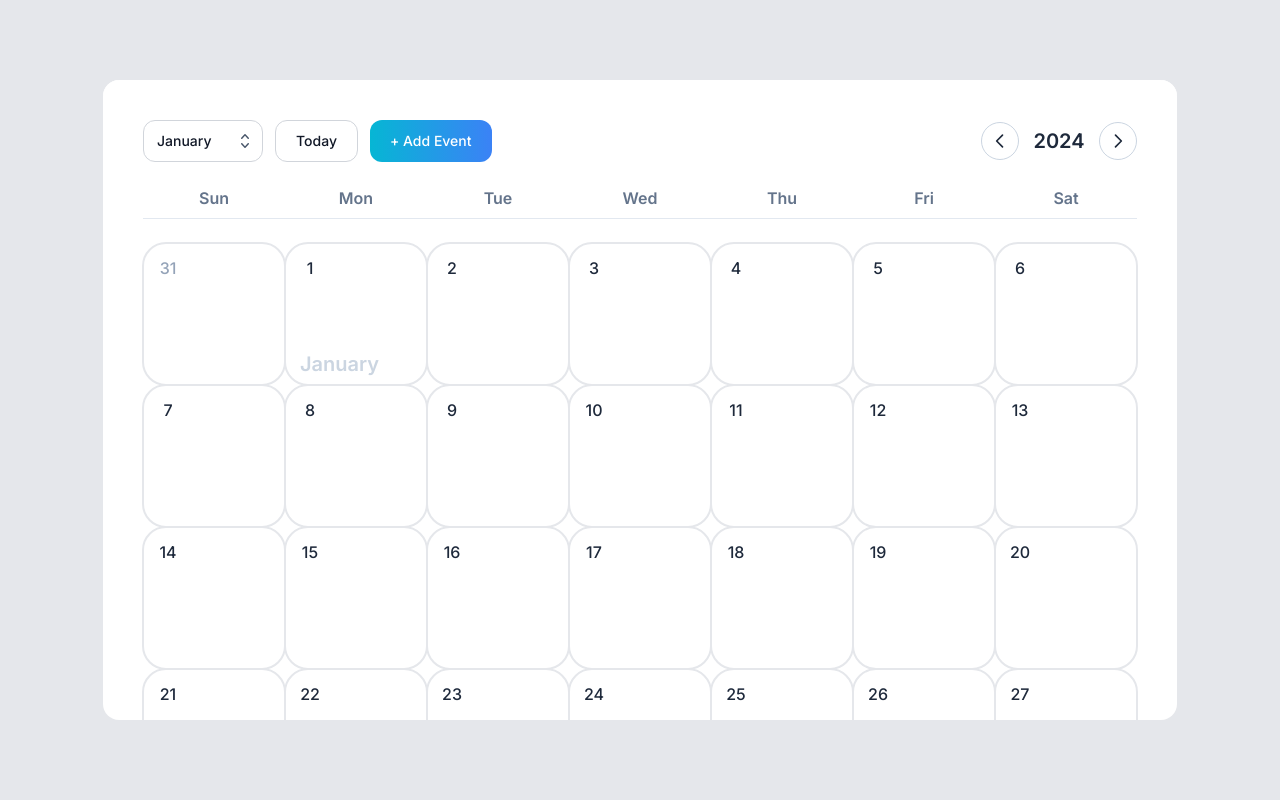
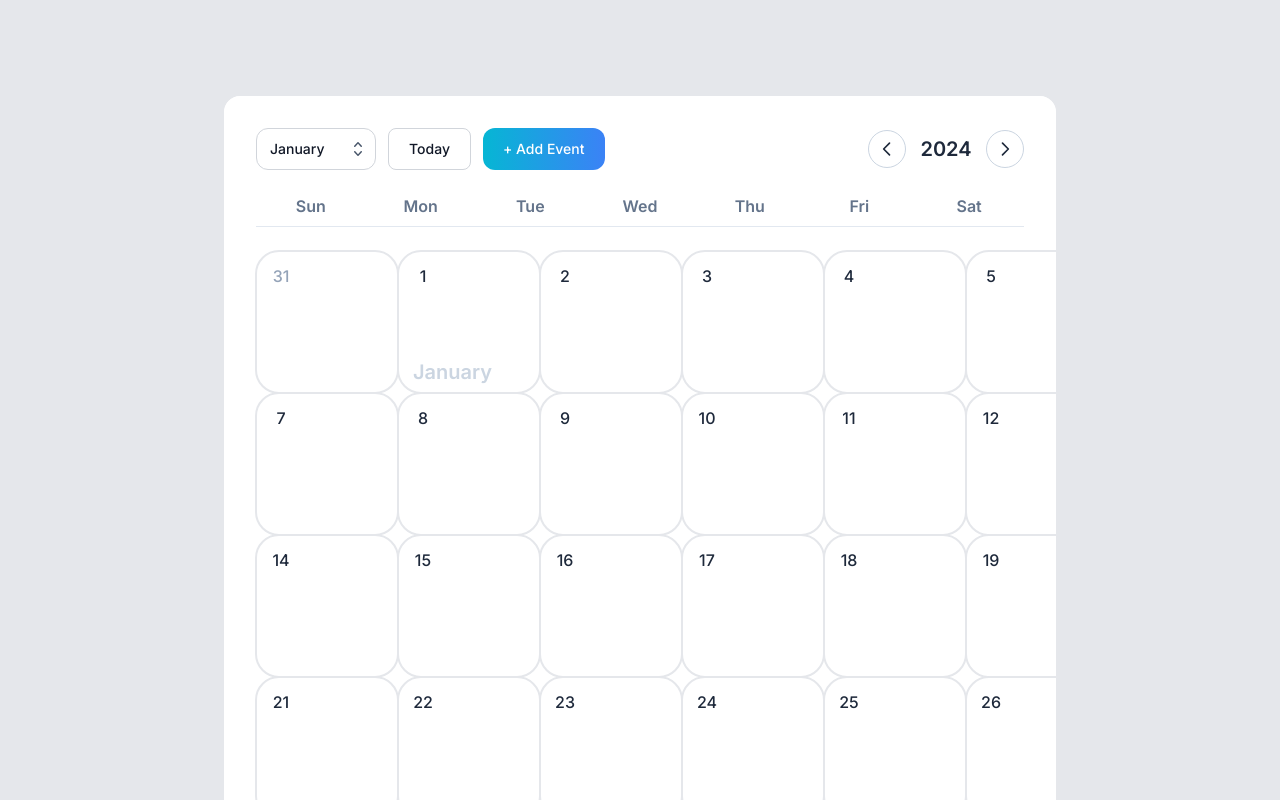
Before and after one commit to farzany/continuous-calendar, a Next.js app: page / in a window 1280 px wide. Built offline with nearby package versions, Linux system fonts and the light colour scheme.

Commit message:
Improved calendar semantics (displayed as weeks of 7 days) and styling

```diff
--- a/app/globals.css
+++ b/app/globals.css
@@ -13,3 +13,15 @@ select {
   text-indent: 1px;
   text-overflow: '';
 }
+
+@layer utilities {
+  /* Hide scrollbar for Chrome, Safari and Opera */
+  .no-scrollbar::-webkit-scrollbar {
+    display: none;
+  }
+  /* Hide scrollbar for IE, Edge and Firefox */
+  .no-scrollbar {
+    -ms-overflow-style: none;  /* IE and Edge */
+    scrollbar-width: none;  /* Firefox */
+  }
+}
--- a/components/ContinuousCalendar.tsx
+++ b/components/ContinuousCalendar.tsx
@@ -6,11 +6,10 @@ const daysOfWeek = ['Sun', 'Mon', 'Tue', 'Wed', 'Thu', 'Fri', 'Sat'];
 const monthNames = ['January', 'February', 'March', 'April', 'May', 'June', 'July', 'August', 'September', 'October', 'November', 'December'];
 
 interface ContinuousCalendarProps {
-  fullHeight?: boolean,
   onClick?: (_day:number, _month: number, _year: number) => void;
 }
 
-export const ContinuousCalendar: React.FC<ContinuousCalendarProps> = ({ fullHeight = false, onClick }) => {
+export const ContinuousCalendar: React.FC<ContinuousCalendarProps> = ({ onClick }) => {
   const today = new Date();
   const dayRefs = useRef<(HTMLDivElement | null)[]>([]);
   const [year, setYear] = useState<number>(new Date().getFullYear());
@@ -73,14 +72,15 @@ export const ContinuousCalendar: React.FC<ContinuousCalendarProps> = ({ fullHeig
   }
 
   const generateCalendar = useMemo(() => {
-    const daysOfYear = (): { month: number; day: number }[] => {
-      const daysOfYear = [];
+    const today = new Date();
 
+    const daysInYear = (): { month: number; day: number }[] => {
+      const daysInYear = [];
       const startDayOfWeek = new Date(year, 0, 1).getDay();
 
       if (startDayOfWeek < 6) {
         for (let i = 0; i < startDayOfWeek; i++) {
-          daysOfYear.push({ month: -1, day: 32 - startDayOfWeek + i });
+          daysInYear.push({ month: -1, day: 32 - startDayOfWeek + i });
         }
       }
 
@@ -88,16 +88,32 @@ export const ContinuousCalendar: React.FC<ContinuousCalendarProps> = ({ fullHeig
         const daysInMonth = new Date(year, month + 1, 0).getDate();
 
         for (let day = 1; day <= daysInMonth; day++) {
-          daysOfYear.push({ month, day });
+          daysInYear.push({ month, day });
         }
       }
 
-      return daysOfYear;
+      const lastWeekDayCount = daysInYear.length % 7;
+      if (lastWeekDayCount > 0) {
+        const extraDaysNeeded = 7 - lastWeekDayCount;
+        for (let day = 1; day <= extraDaysNeeded; day++) {
+          daysInYear.push({ month: 0, day });
+        }
+      }
+
+      return daysInYear;
     };
 
-    const calendarDays = daysOfYear();
+    const calendarDays = daysInYear();
 
-    const calendar = calendarDays.map(({ month, day }, index) => {
+    const calendarWeeks = [];
+    for (let i = 0; i < calendarDays.length; i += 7) {
+      calendarWeeks.push(calendarDays.slice(i, i + 7));
+    }
+
+    const calendar = calendarWeeks.map((week, weekIndex) => (
+      <div className="flex w-full" key={`week-${weekIndex}`}>
+        {week.map(({ month, day }, dayIndex) => {
+          const index = weekIndex * 7 + dayIndex;
           const isNewMonth = index === 0 || calendarDays[index - 1].month !== month;
           const isToday = today.getMonth() === month && today.getDate() === day && today.getFullYear() === year;
 
@@ -118,15 +134,22 @@ export const ContinuousCalendar: React.FC<ContinuousCalendarProps> = ({ fullHeig
                   {monthNames[month]}
                 </span>
               )}
+              <button type="button" onClick={() => {}} className="group absolute right-2 top-2 rounded-full opacity-0 transition-all focus:opacity-100 group-hover:opacity-100">
+                <svg className="size-8 scale-90 text-blue-500 transition-all hover:scale-100 group-focus:scale-100" aria-hidden="true" xmlns="http://www.w3.org/2000/svg" width="24" height="24" fill="currentColor" viewBox="0 0 24 24">
+                  <path fillRule="evenodd" d="M2 12C2 6.477 6.477 2 12 2s10 4.477 10 10-4.477 10-10 10S2 17.523 2 12Zm11-4.243a1 1 0 1 0-2 0V11H7.757a1 1 0 1 0 0 2H11v3.243a1 1 0 1 0 2 0V13h3.243a1 1 0 1 0 0-2H13V7.757Z" clipRule="evenodd"/>
+                </svg>
+              </button>
             </div>
           );
-    });
+        })}
+      </div>
+    ));
 
     return calendar;
   }, [year]);
 
   useEffect(() => {
-    const root = document.querySelector('.calendar-container') || document;
+    const calendarContainer = document.querySelector('.calendar-container');
 
     const observer = new IntersectionObserver(
       (entries) => {
@@ -138,7 +161,7 @@ export const ContinuousCalendar: React.FC<ContinuousCalendarProps> = ({ fullHeig
         });
       },
       {
-        root,
+        root: calendarContainer,
         rootMargin: '-75% 0px -25% 0px',
         threshold: 0,
       },
@@ -156,12 +179,12 @@ export const ContinuousCalendar: React.FC<ContinuousCalendarProps> = ({ fullHeig
   }, []);
 
   return (
-    <div className={`rounded-2xl bg-white pb-10 text-slate-800 ${fullHeight ? '' : 'calendar-container max-h-[80vh] overflow-y-scroll'}`}>
-      <div className="sticky -top-px z-50 w-full bg-white px-5 pt-7 sm:px-10 sm:pt-10">
+    <div className="no-scrollbar calendar-container max-h-full overflow-y-scroll rounded-t-2xl bg-white pb-10 text-slate-800 shadow-xl">
+      <div className="sticky -top-px z-50 w-full rounded-t-2xl bg-white px-5 pt-7 sm:px-8 sm:pt-8">
         <div className="mb-4 flex w-full flex-wrap items-center justify-between gap-6">
           <div className="flex flex-wrap gap-2 sm:gap-3">
             <Select name="" value={`${selectedMonth}`} options={monthOptions} onChange={handleMonthChange} />
-            <button onClick={handleTodayClick} type="button" className="rounded-lg border border-gray-300 bg-white px-3 py-1.5 text-sm font-medium text-gray-900 hover:bg-gray-100 sm:rounded-xl lg:px-5 lg:py-2.5">
+            <button onClick={handleTodayClick} type="button" className="rounded-lg border border-gray-300 bg-white px-3 py-1.5 text-sm font-medium text-gray-900 hover:bg-gray-100 lg:px-5 lg:py-2.5">
               Today
             </button>
             <button type="button" className="whitespace-nowrap rounded-lg bg-gradient-to-r from-cyan-500 to-blue-500 px-3 py-1.5 text-center text-sm font-medium text-white hover:bg-gradient-to-bl focus:outline-none focus:ring-4 focus:ring-cyan-300 sm:rounded-xl lg:px-5 lg:py-2.5">
@@ -196,7 +219,7 @@ export const ContinuousCalendar: React.FC<ContinuousCalendarProps> = ({ fullHeig
           ))}
         </div>
       </div>
-      <div className="grid w-full grid-cols-7 px-5 pt-4 sm:px-10 sm:pt-6">
+      <div className="w-full px-5 pt-4 sm:px-8 sm:pt-6">
         {generateCalendar}
       </div>
     </div>
--- a/components/DemoWrapper.tsx
+++ b/components/DemoWrapper.tsx
@@ -15,6 +15,10 @@ export default function DemoWrapper() {
   }
 
   return (
-    <ContinuousCalendar onClick={onClickHandler} />
+    <div className="relative flex h-screen max-h-screen w-full flex-col gap-4 px-4 pt-4 items-center justify-center">
+      <div className="relative h-full w-4/6 overflow-auto mt-20">
+        <ContinuousCalendar onClick={onClickHandler} />
+      </div>
+    </div>
   );
 }
```
Lines whose indentation alone changed are shown as unchanged.
